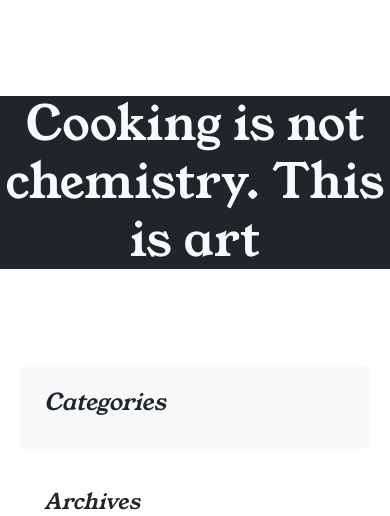
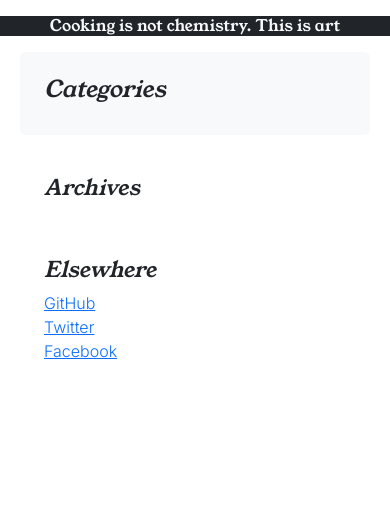
Before and after one commit to Belan-Mihail/cooking-blog, a Django app: page / in a window 390 px wide. Shown: the part 67-583 px from the top of the page. Run offline with Django 3.2, Linux system fonts and the light colour scheme; data that the repository does not hold is empty; some libraries are stand-ins or nearby versions.

Commit message:
Add media queries

```diff
--- a/static/css/style.css
+++ b/static/css/style.css
@@ -123,3 +123,38 @@ h1, h2, h3, h4, h5, h6 {
 .social-links a:hover {
     color: var(--warning-color);
 }
+
+/* media queries */
+
+@media screen and (max-width: 910px) {
+    .slogan {
+        font-size: 2rem;
+        margin: 4rem 0;
+    }
+
+    .blog-post-title {
+        font-size: 2rem;
+    }
+}
+
+@media screen and (max-width: 620px) {
+    .slogan {
+        font-size: 1.5rem;
+        margin: 2rem 0;
+    }
+
+    .blog-post-title {
+        font-size: 1.5rem;
+    }
+}
+
+@media screen and (max-width: 576px) {
+    .slogan {
+        font-size: 1rem;
+        margin: 1rem 0;
+    }
+
+    .blog-post-title {
+        font-size: 1rem;
+    }
+}
```
